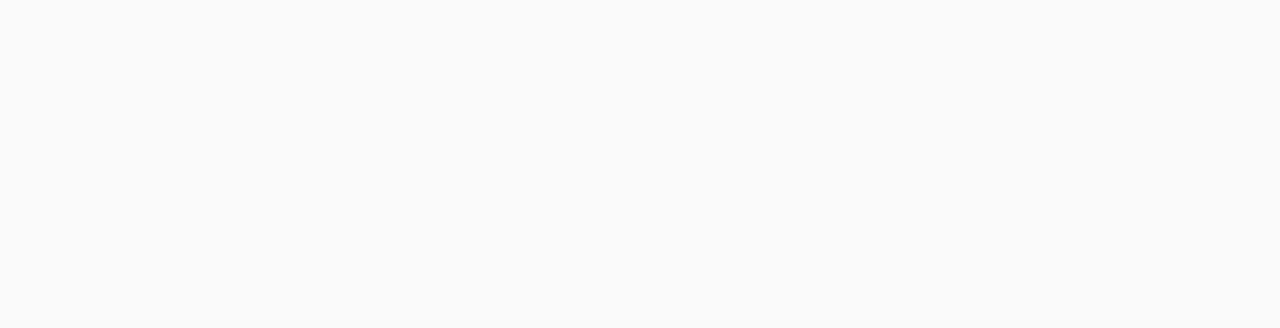
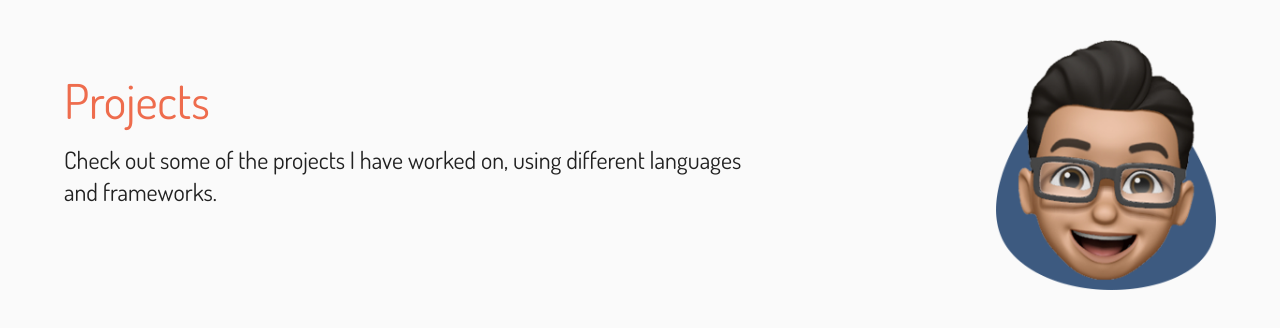
Before and after one commit to edwingl10/old-portfoliosite, a React (Create React App) app: page /projects in a window 1280 px wide. Before the commit this address had no page. Shown: the top 328 px of the page. Built offline with nearby package versions, Linux system fonts and the light colour scheme.

Commit message:
route made for projects page, page top section

```diff
--- a/src/App.jsx
+++ b/src/App.jsx
@@ -8,6 +8,7 @@
 } from '@mui/material';
 import theme from './theme';
 import Home from './pages/Home';
+import Projects from './pages/Projects';
 
 function App() {
   return (
@@ -18,6 +19,7 @@
           <Router>
             <Routes>
               <Route path="/" element={<Home />} />
+              <Route path="/projects" element={<Projects />} />
             </Routes>
           </Router>
         </ThemeProvider>
--- /dev/null
+++ b/src/pages/Projects.jsx
@@ -0,0 +1,32 @@
+import React from 'react';
+import { Stack, Typography, Box, Container } from '@mui/material';
+import WelcomeImg from '../img/welcome.png';
+
+export default function Projects() {
+  return (
+    <Container>
+      <Stack
+        direction={{ xs: 'column-reverse', md: 'row' }}
+        columnGap="20%"
+        justifyContent="space-between"
+        sx={{ py: 5 }}>
+        <Box sx={{ mt: 4 }}>
+          <Typography variant="h3" paragraph color="secondary">
+            Projects
+          </Typography>
+          <Typography variant="h5" paragraph>
+            Check out some of the projects I have worked on, using different
+            languages and frameworks.
+          </Typography>
+        </Box>
+
+        <Box
+          component="img"
+          src={WelcomeImg}
+          alt="projects page"
+          sx={{ height: { xs: 200, sm: 250 }, m: 'auto' }}
+        />
+      </Stack>
+    </Container>
+  );
+}
```
